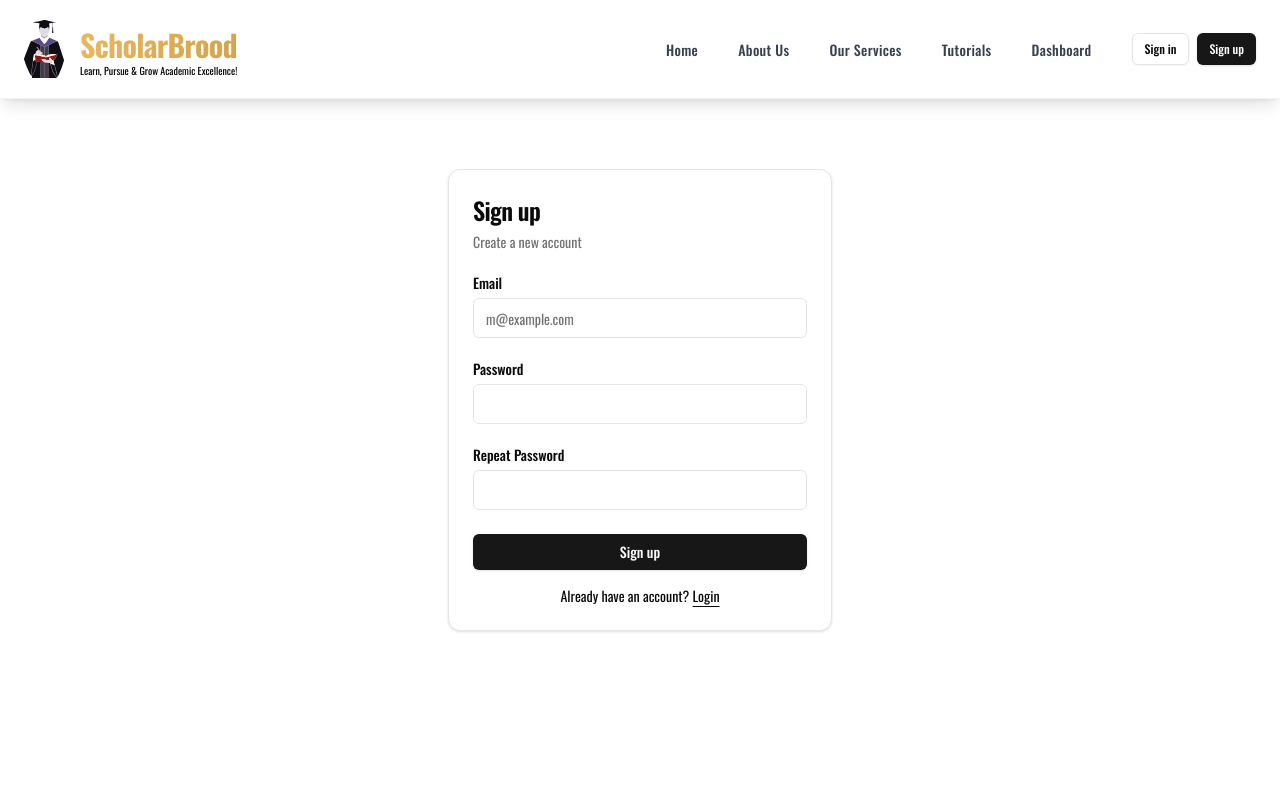
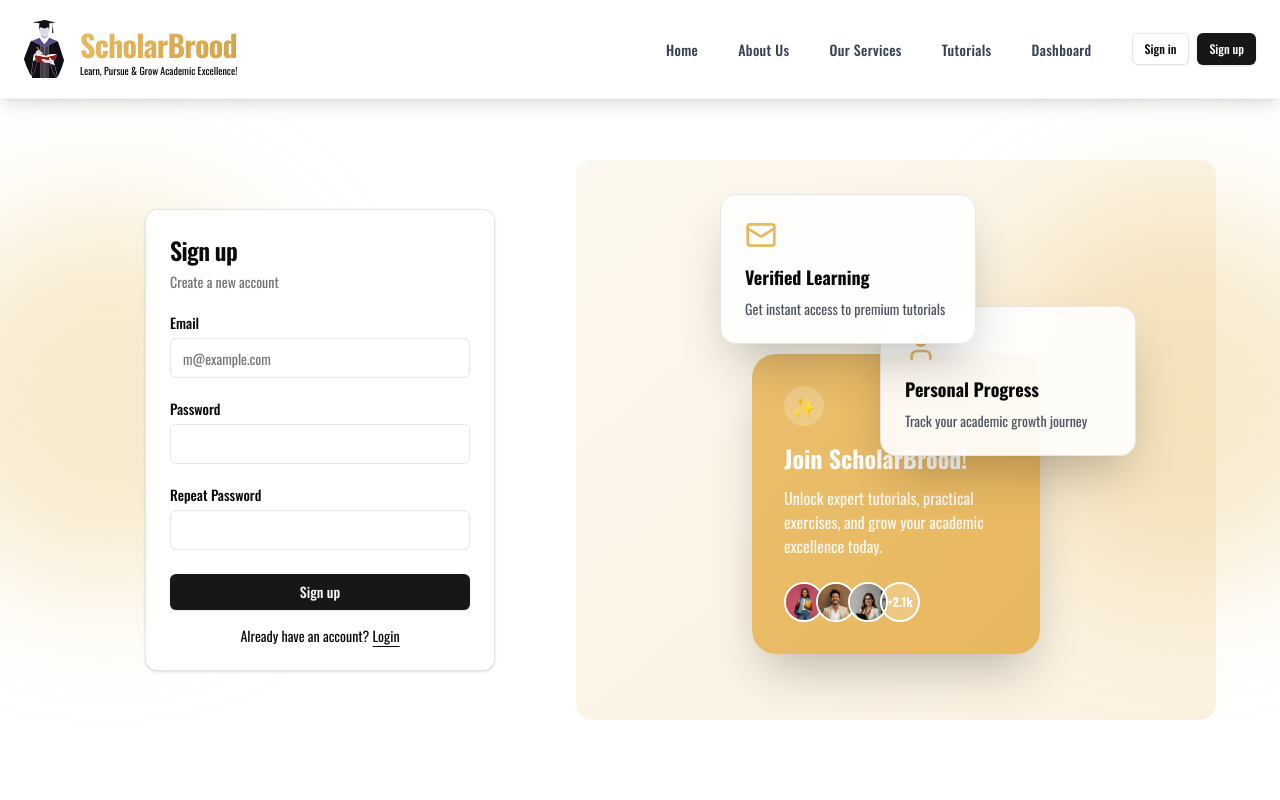
Before and after one commit to nedarctic/sbd, a Next.js app: page /auth/sign-up in a window 1280 px wide. Shown: the top 800 px of the page. Built offline with nearby package versions, Linux system fonts and the light colour scheme; no server answers.

Commit message:
added sign up page ui

```diff
--- a/app/(app)/auth/sign-up/page.tsx
+++ b/app/(app)/auth/sign-up/page.tsx
@@ -1,11 +1,8 @@
 import { SignUpForm } from "@/components/sign-up-form";
+import SignUpPageClient from "./sign-up-client";
 
 export default function Page() {
   return (
-    <div className="flex min-h-svh w-full items-center justify-center p-6 md:p-10">
-      <div className="w-full max-w-sm">
-        <SignUpForm />
-      </div>
-    </div>
+    <SignUpPageClient signUpForm={<SignUpForm />} />
   );
 }
--- /dev/null
+++ b/app/(app)/auth/sign-up/sign-up-client.tsx
@@ -0,0 +1,109 @@
+"use client";
+
+import { motion, AnimatePresence } from "framer-motion";
+import {
+  Mail,
+  Lock,
+  Eye,
+  EyeOff,
+  User,
+  CheckCircle,
+  XCircle,
+  Loader2,
+} from "lucide-react";
+import { FcGoogle } from "react-icons/fc";
+import { oswald } from "@/components/ui/fonts";
+
+export default function SignUpPageClient({signUpForm}: {signUpForm: React.ReactNode}) {
+
+  return (
+    <main
+      className={`${oswald.className} min-h-screen bg-white dark:bg-gradient-to-b dark:from-gray-950 dark:to-gray-900 relative overflow-hidden`}
+    >
+      {/* Background Orbs */}
+      <div className="absolute inset-0 pointer-events-none overflow-hidden">
+        <motion.div
+          className="absolute top-1/3 -left-40 w-96 h-96 bg-[#E8B85F]/30 rounded-full blur-3xl"
+          animate={{ x: [0, 100, 0], y: [0, -80, 0] }}
+          transition={{ duration: 20, repeat: Infinity }}
+        />
+        <motion.div
+          className="absolute bottom-1/3 -right-40 w-96 h-96 bg-[#E8B85F]/30 rounded-full blur-3xl"
+          animate={{ x: [0, -100, 0], y: [0, 80, 0] }}
+          transition={{ duration: 22, repeat: Infinity }}
+        />
+      </div>
+
+      <div className="relative flex flex-col lg:flex-row min-h-screen px-6 lg:px-16 pt-40 pb-20">
+        {/* LEFT — FORM */}
+        <div className="flex-1 flex items-center justify-center">
+          {signUpForm}
+        </div>
+
+        {/* RIGHT — VISUAL PANEL */}
+        <div className="hidden lg:flex flex-1 items-center justify-center bg-gradient-to-br from-[#E8B85F]/10 to-[#E8B85F]/20 dark:from-gray-800 dark:to-gray-900 p-16 rounded-2xl">
+          <motion.div
+            initial={{ opacity: 0, x: 50 }}
+            animate={{ opacity: 1, x: 0 }}
+            transition={{ duration: 1, delay: 0.3 }}
+            className="max-w-lg relative"
+          >
+            {/* Floating info cards */}
+            <motion.div
+              whileHover={{ y: -10, rotateZ: -2 }}
+              className="absolute -top-8 -left-8 w-64 p-6 bg-white/90 dark:bg-gray-800/90 rounded-2xl shadow-2xl border border-gray-200 dark:border-gray-700 z-20"
+            >
+              <Mail className="w-8 h-8 text-[#E8B85F] mb-3" />
+              <h3 className="text-lg font-bold mb-2">Verified Learning</h3>
+              <p className="text-sm text-gray-600 dark:text-gray-300">
+                Get instant access to premium tutorials
+              </p>
+            </motion.div>
+
+            <motion.div
+              whileHover={{ y: -5, rotateZ: 2 }}
+              className="absolute top-20 left-32 w-64 p-6 bg-white/90 dark:bg-gray-800/90 rounded-2xl shadow-2xl border border-gray-200 dark:border-gray-700 z-10"
+            >
+              <User className="w-8 h-8 text-[#E8B85F] mb-3" />
+              <h3 className="text-lg font-bold mb-2">Personal Progress</h3>
+              <p className="text-sm text-gray-600 dark:text-gray-300">
+                Track your academic growth journey
+              </p>
+            </motion.div>
+
+            {/* Main welcome card */}
+            <motion.div
+              whileHover={{ y: -8 }}
+              className="relative w-72 p-8 bg-gradient-to-br from-[#E8B85F]/90 to-[#E8B85F] rounded-3xl shadow-2xl text-white mt-32"
+            >
+              <div className="w-10 h-10 bg-white/20 rounded-full flex items-center justify-center mb-4">
+                <span className="text-xl">✨</span>
+              </div>
+              <h2 className="text-2xl font-bold mb-3">Join ScholarBrood!</h2>
+              <p className="opacity-90">
+                Unlock expert tutorials, practical exercises, and grow your academic excellence today.
+              </p>
+
+              {/* Students avatars – you can replace with real images */}
+              <div className="mt-6 flex -space-x-2">
+                {["/student1.jpeg", "/student2.jpeg", "/student3.jpeg"].map((src, i) => (
+                  <img
+                    key={src}
+                    src={src}
+                    alt={`Student ${i + 1}`}
+                    width={40}
+                    height={40}
+                    className="w-10 h-10 rounded-full border-2 border-white object-cover"
+                  />
+                ))}
+                <div className="w-10 h-10 rounded-full bg-white/20 flex items-center justify-center text-xs font-bold border-2 border-white">
+                  +2.1k
+                </div>
+              </div>
+            </motion.div>
+          </motion.div>
+        </div>
+      </div>
+    </main>
+  );
+}
--- a/components/ui/card.tsx
+++ b/components/ui/card.tsx
@@ -9,7 +9,7 @@ const Card = React.forwardRef<
   <div
     ref={ref}
     className={cn(
-      "rounded-xl border bg-card text-card-foreground shadow",
+      "rounded-xl border w-[300px] sm:w-[350px] bg-card text-card-foreground shadow",
       className,
     )}
     {...props}
```
